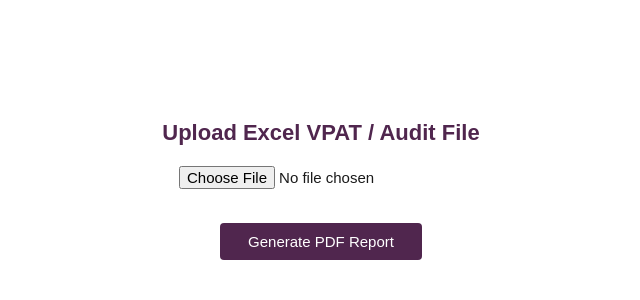
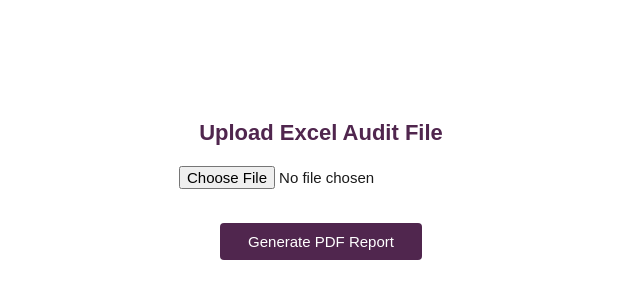
Before and after one commit to rani212002/Vpat_daynamic_report_generator, a Flask app: page / in a window 1280 px wide. Shown: the top 300 px of the page, without its empty margins (319-959 px from the left). Run offline with Flask 3, Linux system fonts and the light colour scheme.

Commit message:
Update report.html

```diff
--- a/templates/report.html
+++ b/templates/report.html
@@ -168,7 +168,7 @@
 {% if sheets is none %}
 <!-- ════════════════  UPLOAD FORM  ════════════════ -->
 <div class="upload-box">
-  <h2>Upload Excel VPAT / Audit File</h2>
+  <h2>Upload Excel Audit File</h2>
   <form method="POST" enctype="multipart/form-data">
     <input type="file" name="excel" accept=".xlsx,.xls" required>
     <br>
@@ -178,7 +178,7 @@
 
 {% else %}
 <!-- ════════════════  REPORT  ════════════════ -->
-<div class="report-title">Accessibility VPAT Report</div>
+<div class="report-title">Accessibility Audit Report</div>
 <div class="cover-logo">
   <img src="https://flexixcess.com/img/logo4.png" alt="Flexixcess Logo">
 </div>
```
